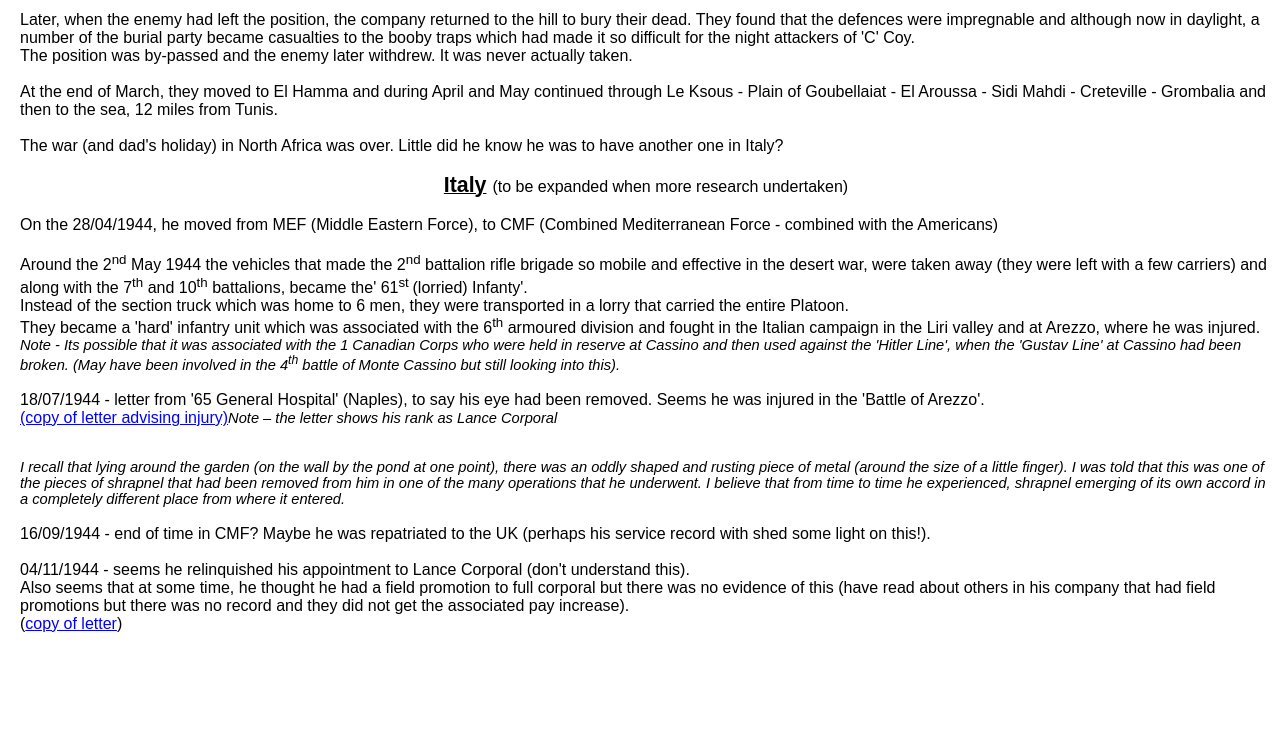
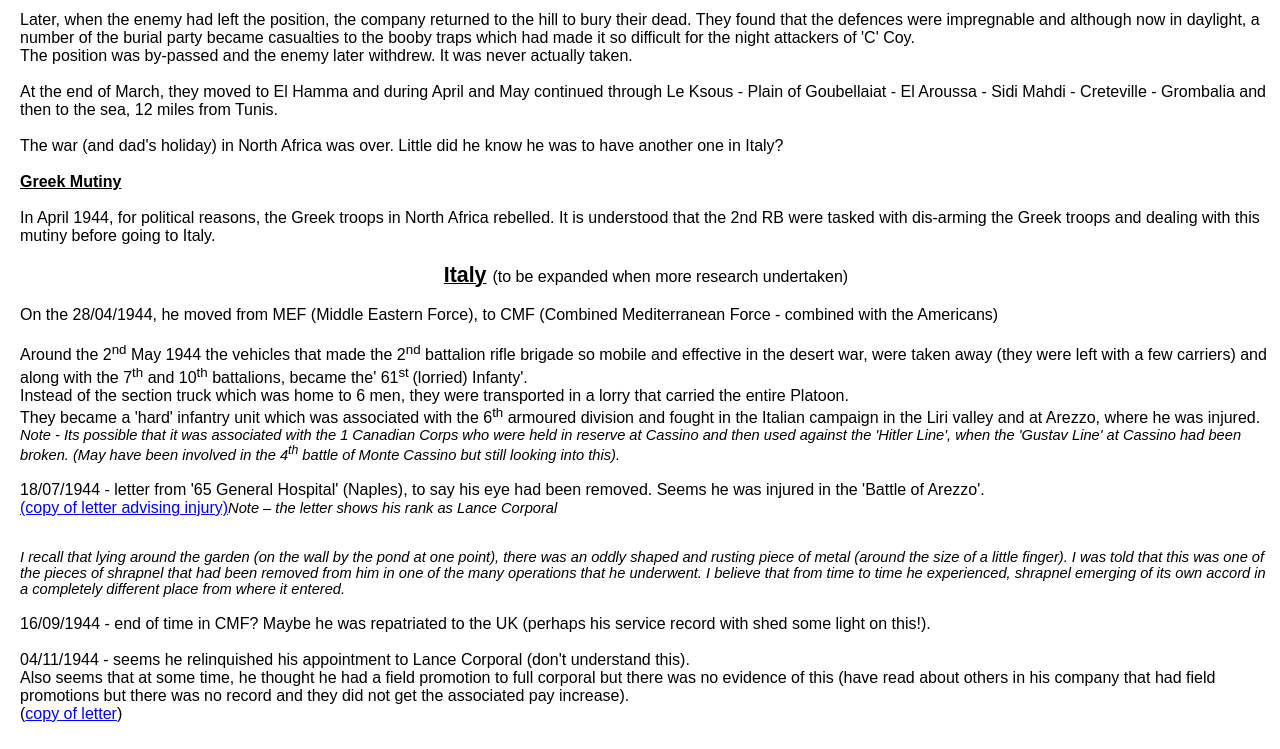
Before and after one commit to tony3229/tony, a plain HTML site: page index.htm in a window 1280 px wide. Shown: the part 7788-8537 px from the top of the page. Before the commit the page ends 8447 px from the top, so only its background shows below. Drawn offline with Linux system fonts and the light colour scheme.

Commit message:
Add files via upload

```diff
--- a/index.htm
+++ b/index.htm
@@ -1192,7 +1192,7 @@ font-family:Arial'>&nbsp;</span></i></p>
 <p class=MsoNormal style='margin-left:9.0pt'><i><span style='font-size:11.0pt;
 font-family:Arial'>
 
-<a href="InvestitureLetter1.JPG">(Copy of Invitation to the Investiture) </a> -
+<a href="InvestitureLetters.JPG">(Copy of Invitation to the Investiture) </a> -
 <a href="InjuryTelegram.JPG">(copy of telegram to Lionel)</a></span></i></p>
 
 
@@ -1226,6 +1226,25 @@ war (and dad&#39;s holiday) in North Africa was over. Little did he know he was
 have another one in Italy?</span></p>
 
 <p class=MsoNormal style='margin-left:9.0pt'><span style='font-family:Arial'>&nbsp;</span></p>
+
+
+
+<p class=MsoNormal style='margin-left:9.0pt'><b><u><span style='font-family:
+Arial'>Greek Mutiny</span></u></b></p>
+
+<p class=MsoNormal style='margin-left:9.0pt'><span style='font-family:Arial'>&nbsp;</span></p>
+
+<p class=MsoNormal style='margin-left:9.0pt'><span style='font-family:Arial'>In April 1944, for political reasons,
+the Greek troops in North Africa rebelled.
+It is understood that the 2nd RB were tasked with dis-arming the Greek troops and dealing with this mutiny before going to Italy.
+</span></p>
+
+<p class=MsoNormal style='margin-left:9.0pt'><span style='font-family:Arial'>&nbsp;</span></p>
+
+
+
+
+<!-- ITALY /-->
 
 <p class=MsoNormal align=center style='margin-left:9.0pt;text-align:center'><b><u><span style='font-size:16.0pt;font-family:Arial'>Italy</span></u></b><b><span
 style='font-size:16.0pt;font-family:Arial'> </span></b><span style='font-family:
```
Also changed, not shown: 1 other file.
